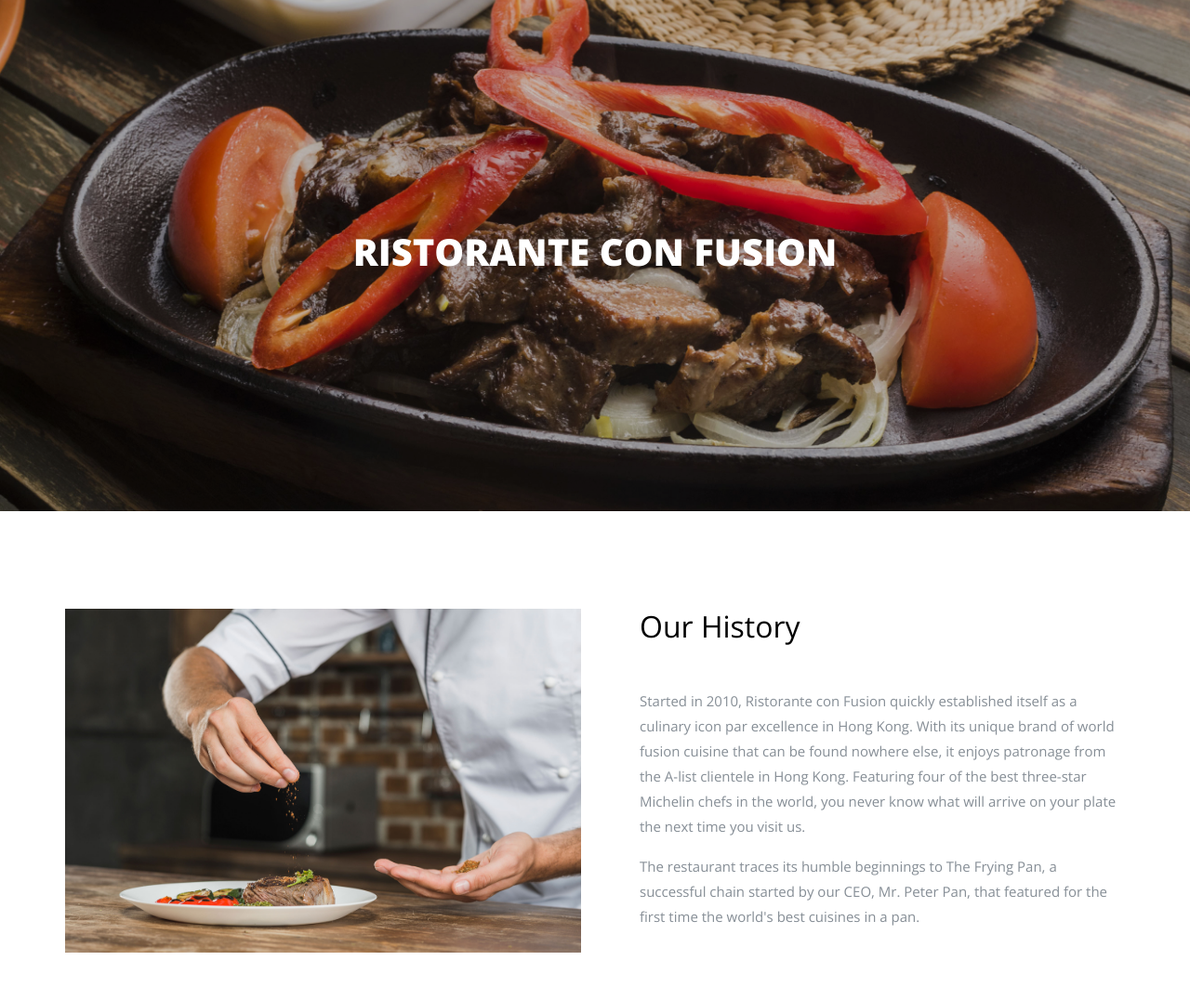
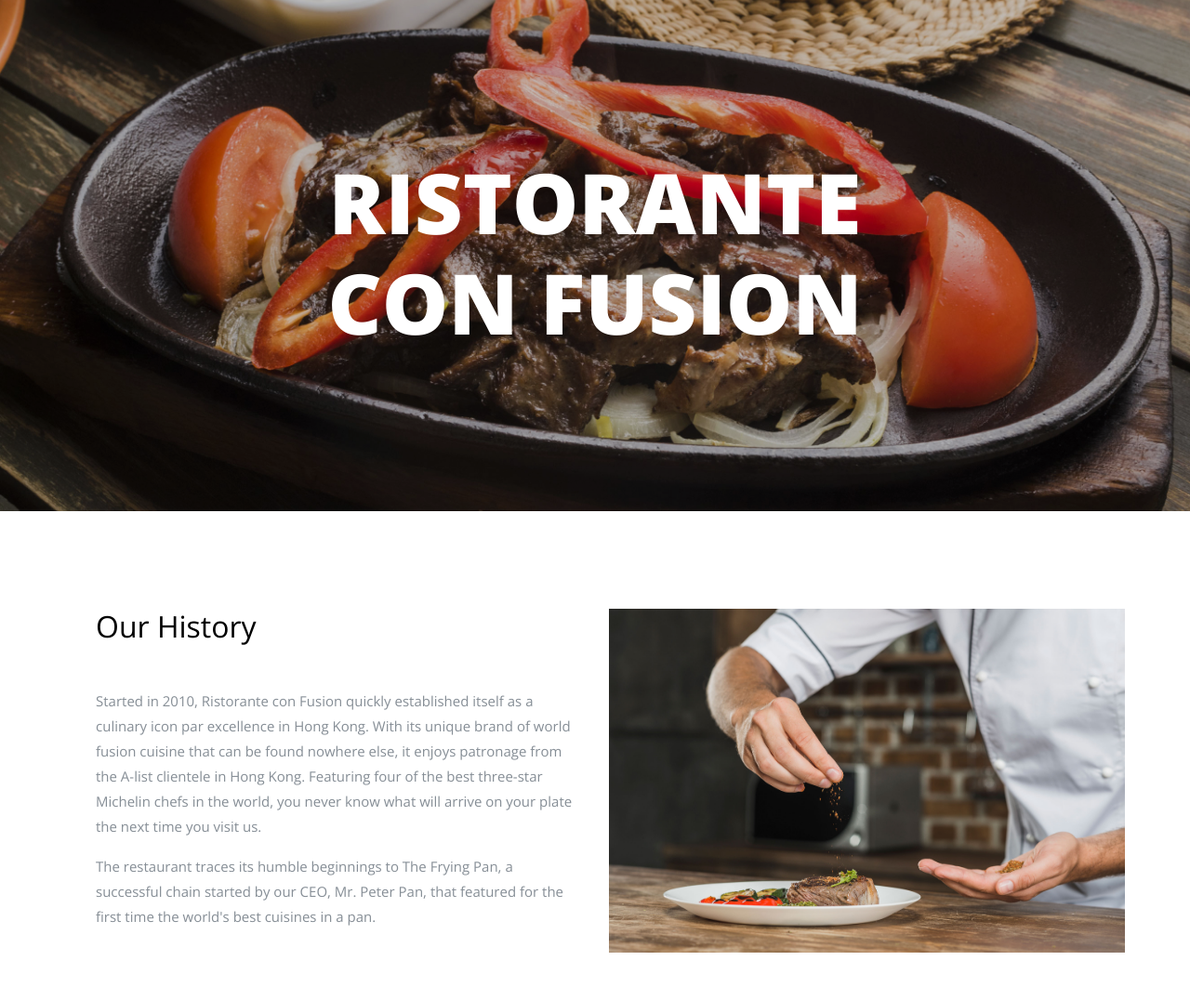
Before and after one commit to bpmanzo/Coursera-Week-1-Assignment-1, a plain HTML site: page aboutus.html in a window 1280 px wide. Shown: the top 1076 px of the page at 93% size. Drawn offline with nearby package versions, Linux system fonts and the light colour scheme; files whose address does not match are found by name.

Commit message:
Task 2. 1-3

```diff
--- a/aboutus.html
+++ b/aboutus.html
@@ -31,7 +31,7 @@
         <div class="container">
           <div class="row slider-text align-items-center justify-content-center">
             <div class="col-md-8 text-center col-sm-12 element-animate">
-              <h1>Ristorante con Fusion</h1>
+              <h1 style="font-size: 90px">Ristorante con Fusion</h1>
 
             </div>
           </div>
@@ -43,9 +43,7 @@
 
     <div class="section container">
         <div class="row">
-          <div class="col-lg-6">
-            <p class="mb-5"><img src="img/hero_1.jpg" alt="" class="img-fluid"></p>
-          </div>
+
 
           <div class="col-lg-6 pl-2 pl-lg-5">
             <h2 class="mb-5">Our History</h2>
@@ -53,6 +51,9 @@
 
             <p class="mb-5">The restaurant traces its humble beginnings to The Frying Pan, a successful chain started by our CEO, Mr. Peter Pan, that featured for the first time the world's best cuisines in a pan.</p>
 
+          </div>
+		  <div class="col-lg-6">
+            <p class="mb-5"><img src="img/hero_1.jpg" alt="" class="img-fluid"></p>
           </div>
         </div>
       </div>
```
Also changed, not shown: index.html (+5 -4 lines).
